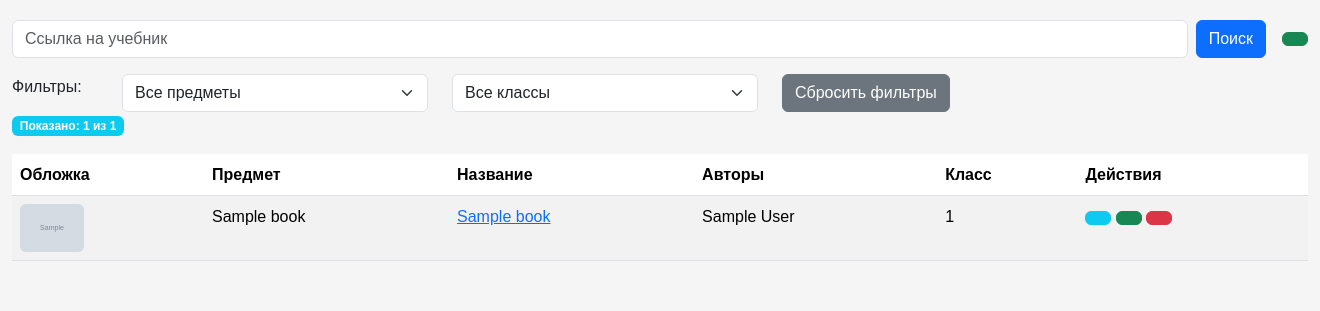
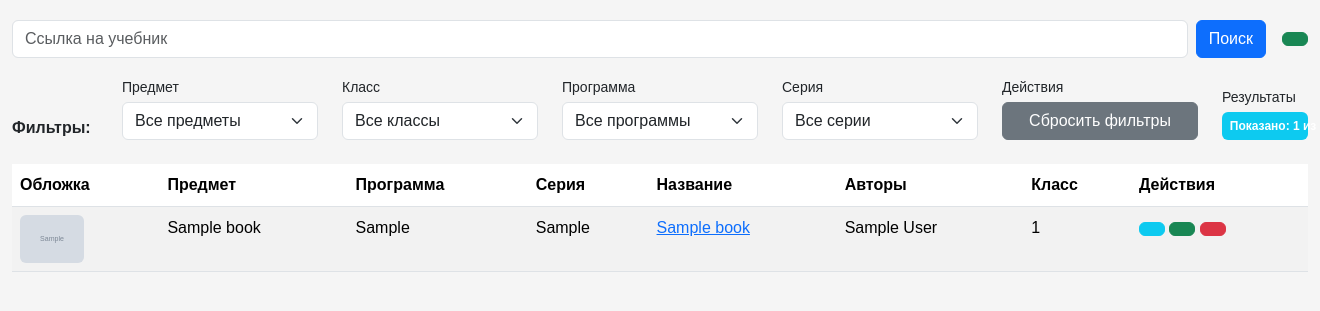
Before and after one commit to ForeverAlone12/gosweb-book-importer, a Flask app: page / in a window 1320 px wide. Shown: the part 96-407 px from the top of the page. Run offline with Flask 3, Linux system fonts and the light colour scheme; tables that the repository leaves empty hold one stand-in row (values such as "Sample post"); grey boxes marked "Sample" are stand-in pictures; some libraries are stand-ins or nearby versions.

Commit message:
улучшена работа с фильтрами

```diff
--- a/app.py
+++ b/app.py
@@ -14,6 +14,9 @@ from services import BookService, ExportService
 load_dotenv()
 
 app = Flask(__name__)
+
+app.config["SQLALCHEMY_DATABASE_URI"] = "sqlite:///books.db"
+
 Bootstrap5(app)
 
 # Регистрируем API blueprint
@@ -22,9 +25,21 @@ app.register_blueprint(api_bp)
 @app.route('/')
 def index():
     books = BookService.get_all_books()
+    filters = dict()
+
     subjects = list(set(book.subject for book in books if book.subject))
+    filters['subjects'] = subjects
+
     classes = list(set(book.class_from for book in books if book.class_from))
-    return render_template('index.html', books=books, subjects=subjects, classes=classes)
+    filters['classes'] = classes
+
+    program = list(set(book.program for book in books if book.program))
+    filters['program'] = program
+
+    series = list(set(book.series for book in books if book.series))
+    filters['series'] = series
+
+    return render_template('index.html', books=books, filters=filters)
 
 @app.route('/scrape', methods=['POST'])
 def scrape():
--- a/templates/base.html
+++ b/templates/base.html
@@ -16,6 +16,12 @@
 <body>
     {% from 'bootstrap5/utils.html' import render_icon %}
 
+    {% block scripts %}
+        {{ bootstrap.load_js() }}
+
+        <script src="{{ url_for('static', filename='jquery-3.6.0.min.js') }}"></script>
+    {% endblock %}
+
     <div class="container-fluid">
         <header>
             <h1>Выборка данных об учебнике с сайта издательства Просвещение</h1>
@@ -24,11 +30,5 @@
             {% block content %}{% endblock %}
         </main>
     </div>
-
-    {% block scripts %}
-        {{ bootstrap.load_js() }}
-
-        <script src="{{ url_for('static', filename='jquery-3.6.0.min.js') }}"></script>
-    {% endblock %}
 </body>
 </html>
--- /dev/null
+++ b/templates/filter_table.html
@@ -0,0 +1,97 @@
+<div class="row mb-3 align-items-end">
+    <div class="col-md-1 mb-2">
+        <strong>Фильтры:</strong>
+    </div>
+
+    <div class="col-md-2 mb-2">
+        <label class="form-label small mb-1">Предмет</label>
+        <select id="subjectFilter" class="form-select">
+            <option value="">Все предметы</option>
+            {% for subject in filters['subjects']|unique|sort %}
+                <option value="{{ subject }}">{{ subject }}</option>
+            {% endfor %}
+        </select>
+    </div>
+
+    <div class="col-md-2 mb-2">
+        <label class="form-label small mb-1">Класс</label>
+        <select id="classFilter" class="form-select">
+            <option value="">Все классы</option>
+            {% for class in filters['classes']|unique|sort %}
+                <option value="{{ class }}">{{ class }}</option>
+            {% endfor %}
+        </select>
+    </div>
+
+    <div class="col-md-2 mb-2">
+        <label class="form-label small mb-1">Программа</label>
+        <select id="programFilter" class="form-select">
+            <option value="">Все программы</option>
+            {% for program in filters['program']|unique|sort %}
+                <option value="{{ program }}">{{ program }}</option>
+            {% endfor %}
+        </select>
+    </div>
+
+    <div class="col-md-2 mb-2">
+        <label class="form-label small mb-1">Серия</label>
+        <select id="seriesFilter" class="form-select">
+            <option value="">Все серии</option>
+            {% for series in filters['series']|unique|sort %}
+                <option value="{{ series }}">{{ series }}</option>
+            {% endfor %}
+        </select>
+    </div>
+
+    <div class="col-md-2 mb-2">
+        <label class="form-label small mb-1">Действия</label>
+        <button id="resetFilters" class="btn btn-secondary w-100">Сбросить фильтры</button>
+    </div>
+
+    <div class="col-md-1 mb-2">
+        <label class="form-label small mb-1">Результаты</label>
+        <span id="filterCount" class="badge bg-info w-100 d-block py-2">Показано: {{ books|length }} из {{ books|length }}</span>
+    </div>
+</div>
+
+<script>
+    function filterTable() {
+        const filters = {};
+        let visibleCount = 0;
+        const totalCount = $('#booksTable tbody tr').length;
+
+        // Собираем все фильтры автоматически
+        $('[id$="Filter"]').each(function() {
+            const filterName = this.id.replace('Filter', '').toLowerCase();
+            filters[filterName] = $(this).val().toLowerCase();
+        });
+
+        $('#booksTable tbody tr').each(function() {
+            let isVisible = true;
+            const $row = $(this);
+
+            // Проверяем каждый фильтр
+            for (const [filterName, filterValue] of Object.entries(filters)) {
+                const rowValue = $row.data(filterName)?.toString().toLowerCase() || '';
+                if (filterValue !== '' && rowValue !== filterValue) {
+                    isVisible = false;
+                    break;
+                }
+            }
+
+            $row.toggle(isVisible);
+            if (isVisible) visibleCount++;
+        });
+
+        $('#filterCount').text(`Показано: ${visibleCount} из ${totalCount}`);
+    }
+
+    // Обработчики событий для всех фильтров
+    $(document).on('change', '[id$="Filter"]', filterTable);
+
+    // Сброс фильтров
+    $('#resetFilters').click(function() {
+        $('[id$="Filter"]').val('');
+        filterTable();
+    });
+</script>
--- a/templates/index.html
+++ b/templates/index.html
@@ -19,40 +19,17 @@
         Нет данных для отображения. Добавьте книги через форму поиска.
     </div>
     {% else %}
+
     <!-- Фильтры -->
-        <div class="row mb-3">
-            <div class="col-1">
-                Фильтры:
-            </div>
-            <div class="col-md-3">
-                <select id="subjectFilter" class="form-select">
-                    <option value="">Все предметы</option>
-                    {% for subject in subjects|unique|sort %}
-                        <option value="{{ subject }}">{{ subject }}</option>
-                    {% endfor %}
-                </select>
-            </div>
-            <div class="col-md-3">
-                <select id="classFilter" class="form-select">
-                    <option value="">Все классы</option>
-                    {% for class in classes|unique|sort %}
-                        <option value="{{ class }}">{{ class }}</option>
-                    {% endfor %}
-                </select>
-            </div>
-            <div class="col-md-3 align-self-end">
-                <button id="resetFilters" class="btn btn-secondary">Сбросить фильтры</button>
-            </div>
-            <div class="col-md-3 align-self-end">
-                <span id="filterCount" class="badge bg-info">Показано: {{ books|length }} из {{ books|length }}</span>
-            </div>
-        </div>
+    {% include 'filter_table.html' %}
 
     <table class="table table-striped table-hover" id="booksTable">
         <thead>
             <tr>
                 <th scope="col">Обложка</th>
                 <th scope="col">Предмет</th>
+                <th scope="col">Программа</th>
+                <th scope="col">Серия</th>
                 <th scope="col">Название</th>
                 <th scope="col">Авторы</th>
                 <th scope="col">Класс</th>
@@ -61,7 +38,8 @@
         </thead>
         <tbody>
             {% for book in books %}
-                <tr id="row-{{ book.id }}" data-subject="{{ book.subject }}" data-class="{{ book.class_from }}">
+            <tr id="row-{{ book.id }}" data-subject="{{ book.subject }}" data-class="{{ book.class_from }}"
+                data-program="{{ book.program }}" data-series="{{ book.series }}">
                 <td>
                     {% if book.image_url %}
                     <img class="rounded image zoom-image"
@@ -74,6 +52,12 @@
                 </td>
                 <td>
                     {{ book.subject }}
+                </td>
+                <td>
+                    {{ book.program }}
+                </td>
+                <td>
+                    {{ book.series }}
                 </td>
                 <td>
                     <a href="{{ book.url }}" target="_blank">
@@ -112,44 +96,8 @@
     <!-- Модальное окно для просмотра и редактирования книги -->
     {% include 'modals/edit_book.html' %}
 
-    {% block scripts %}
-        {{ super() }}
-    {% endblock %}
-
     <script>
         $(document).ready(function() {
-            // Функция фильтрации таблицы
-          function filterTable() {
-              const subject = $('#subjectFilter').val().toLowerCase();
-              const classValue = $('#classFilter').val().toLowerCase();
-              let visibleCount = 0;
-              const totalCount = $('#booksTable tbody tr').length;
-
-              $('#booksTable tbody tr').each(function() {
-                  const rowSubject = $(this).data('subject').toString().toLowerCase();
-                  const rowClass = $(this).data('class').toString().toLowerCase();
-
-                  const subjectMatch = subject === '' || rowSubject === subject;
-                  const classMatch = classValue === '' || rowClass === classValue;
-
-                  const isVisible = subjectMatch && classMatch;
-                  $(this).toggle(isVisible);
-
-                  if (isVisible) visibleCount++;
-              });
-
-              $('#filterCount').text(`Показано: ${visibleCount} из ${totalCount}`);
-          }
-
-            // Обработчики событий для фильтров
-            $('#subjectFilter, #classFilter').change(filterTable);
-
-            // Сброс фильтров
-            $('#resetFilters').click(function() {
-                $('#subjectFilter, #classFilter').val('');
-                filterTable();
-            });
-
             // Экспорт всех книг
             $('#exportAllBtn').click(function() {
                 if (confirm('Экспортировать все книги в ZIP архив? Архив будет содержать CSV файл и все изображения.')) {
```
Lines whose indentation alone changed are shown as unchanged.
